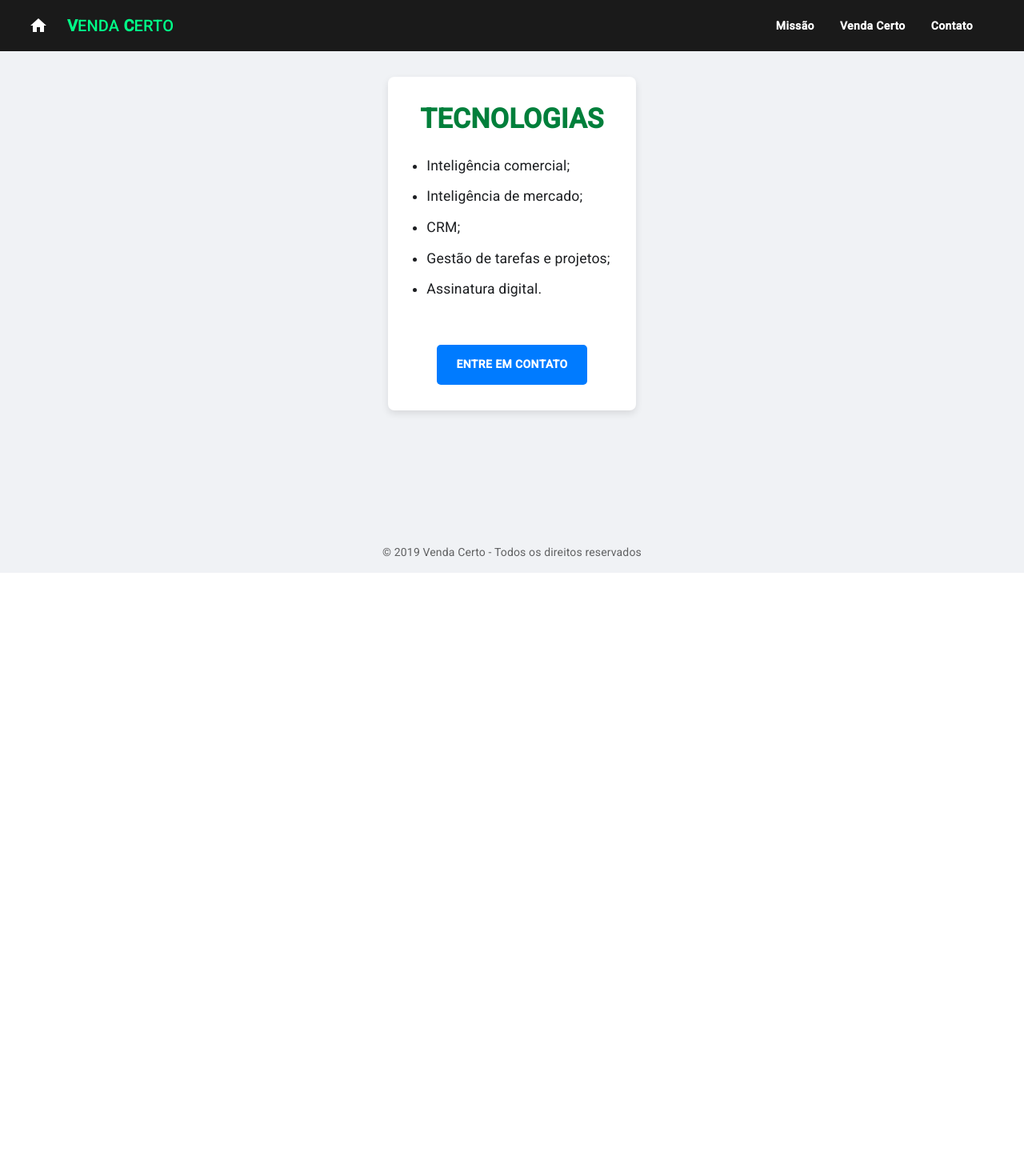
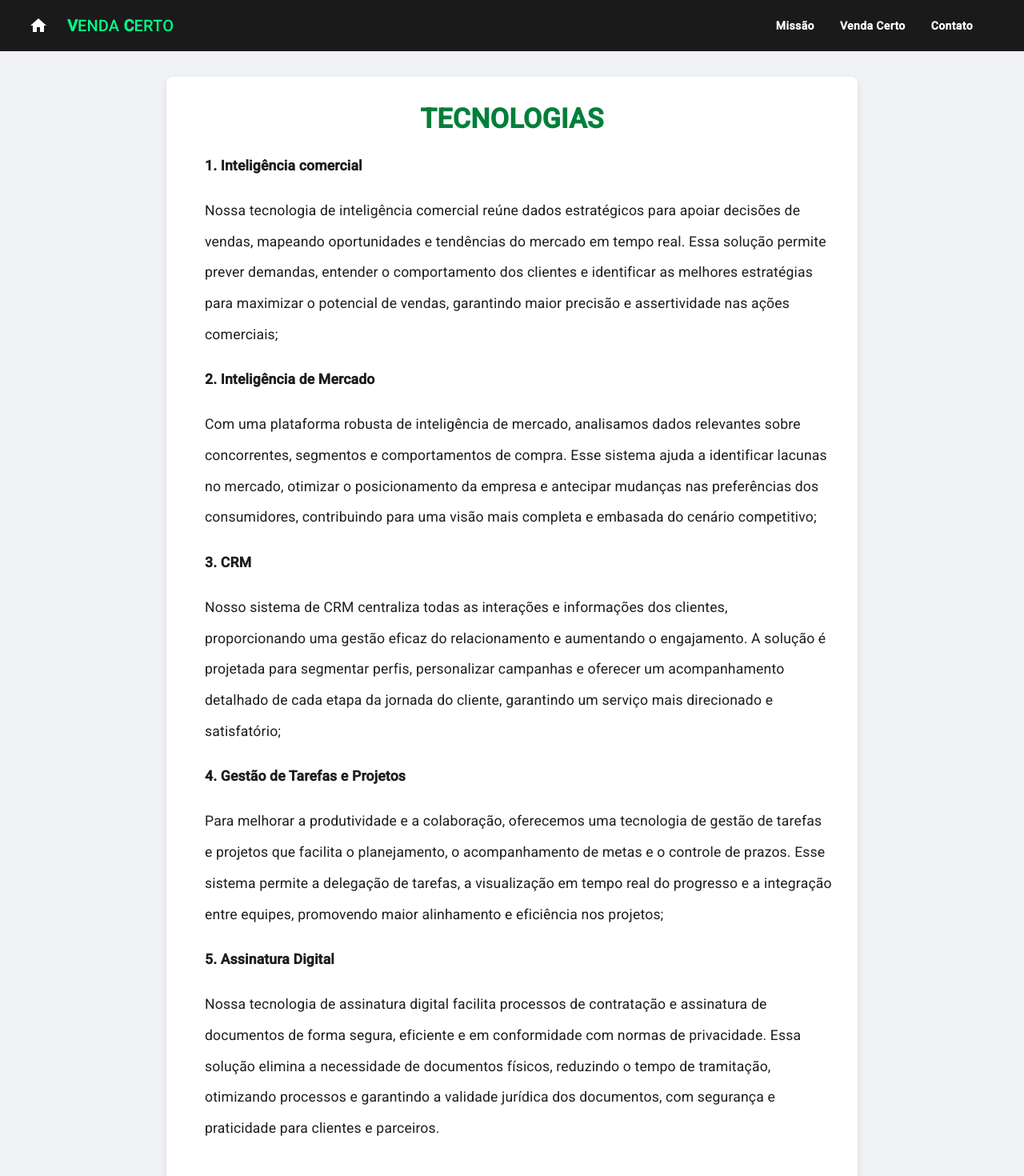
Before and after one commit to PatrickAngrezani/right-sell-react-project, a React (Create React App) app: page /tecnologia in a window 1280 px wide. Shown: the top 1470 px of the page at 80% size. Before the commit the page ends 800 px from the top, so only its background shows below. Built offline with nearby package versions, Linux system fonts and the light colour scheme.

Commit message:
update tecnologias texts component

```diff
--- a/src/components/TecnologiaPage.tsx
+++ b/src/components/TecnologiaPage.tsx
@@ -56,11 +56,56 @@ const TecnologiaPage: React.FC = () => {
                   lineHeight: 2.2,
                 }}
               >
-                <li>Inteligência comercial;</li>
-                <li>Inteligência de mercado;</li>
-                <li>CRM;</li>
-                <li>Gestão de tarefas e projetos;</li>
-                <li>Assinatura digital.</li>
+                <strong>1. Inteligência comercial</strong>
+                <p>
+                  Nossa tecnologia de inteligência comercial reúne dados
+                  estratégicos para apoiar decisões de vendas, mapeando
+                  oportunidades e tendências do mercado em tempo real. Essa
+                  solução permite prever demandas, entender o comportamento dos
+                  clientes e identificar as melhores estratégias para maximizar
+                  o potencial de vendas, garantindo maior precisão e
+                  assertividade nas ações comerciais;
+                </p>
+                <strong>2. Inteligência de Mercado</strong>
+                <p>
+                  Com uma plataforma robusta de inteligência de mercado,
+                  analisamos dados relevantes sobre concorrentes, segmentos e
+                  comportamentos de compra. Esse sistema ajuda a identificar
+                  lacunas no mercado, otimizar o posicionamento da empresa e
+                  antecipar mudanças nas preferências dos consumidores,
+                  contribuindo para uma visão mais completa e embasada do
+                  cenário competitivo;
+                </p>
+                <strong>3. CRM</strong>
+                <p>
+                  Nosso sistema de CRM centraliza todas as interações e
+                  informações dos clientes, proporcionando uma gestão eficaz do
+                  relacionamento e aumentando o engajamento. A solução é
+                  projetada para segmentar perfis, personalizar campanhas e
+                  oferecer um acompanhamento detalhado de cada etapa da jornada
+                  do cliente, garantindo um serviço mais direcionado e
+                  satisfatório;
+                </p>
+                <strong>4. Gestão de Tarefas e Projetos</strong>
+                <p>
+                  Para melhorar a produtividade e a colaboração, oferecemos uma
+                  tecnologia de gestão de tarefas e projetos que facilita o
+                  planejamento, o acompanhamento de metas e o controle de
+                  prazos. Esse sistema permite a delegação de tarefas, a
+                  visualização em tempo real do progresso e a integração entre
+                  equipes, promovendo maior alinhamento e eficiência nos
+                  projetos;
+                </p>
+                <strong>5. Assinatura Digital</strong>
+                <p>
+                  Nossa tecnologia de assinatura digital facilita processos de
+                  contratação e assinatura de documentos de forma segura,
+                  eficiente e em conformidade com normas de privacidade. Essa
+                  solução elimina a necessidade de documentos físicos, reduzindo
+                  o tempo de tramitação, otimizando processos e garantindo a
+                  validade jurídica dos documentos, com segurança e praticidade
+                  para clientes e parceiros.
+                </p>
               </Box>
             </Typography>
           </Box>
```
